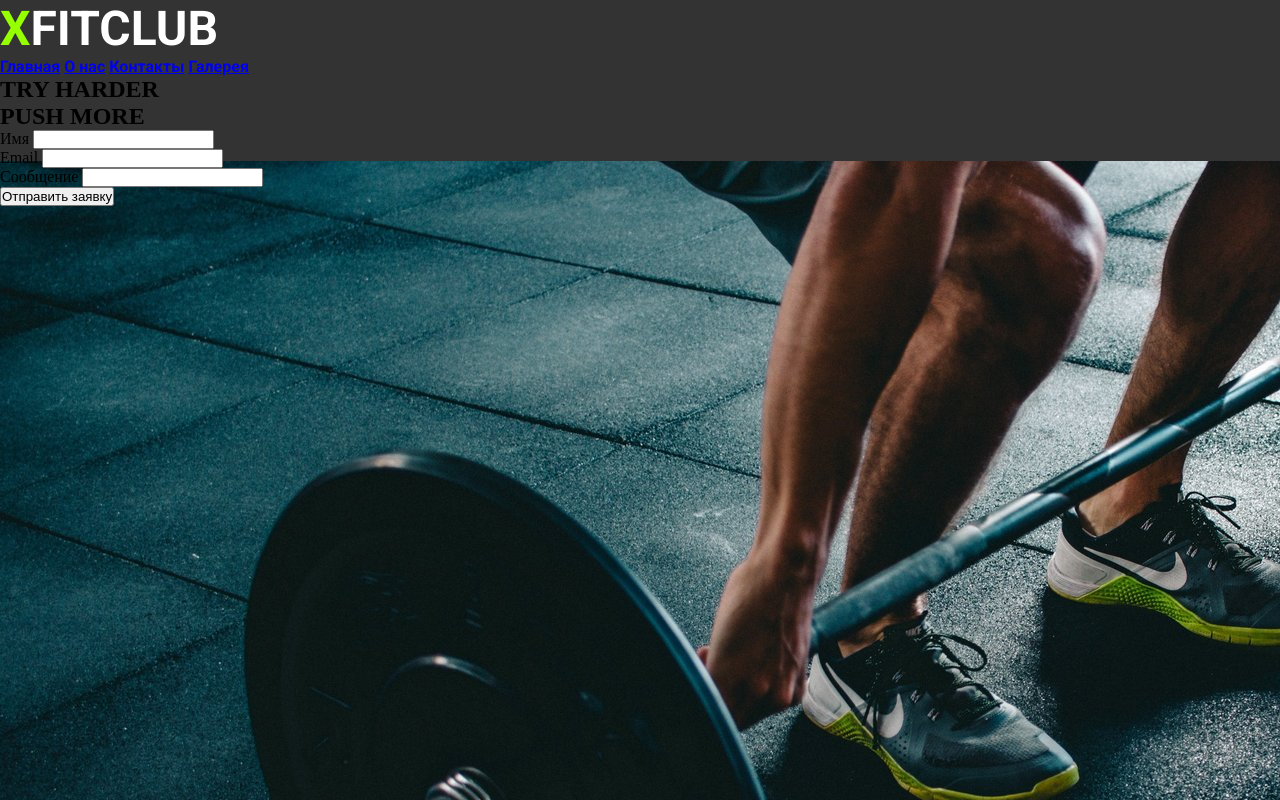
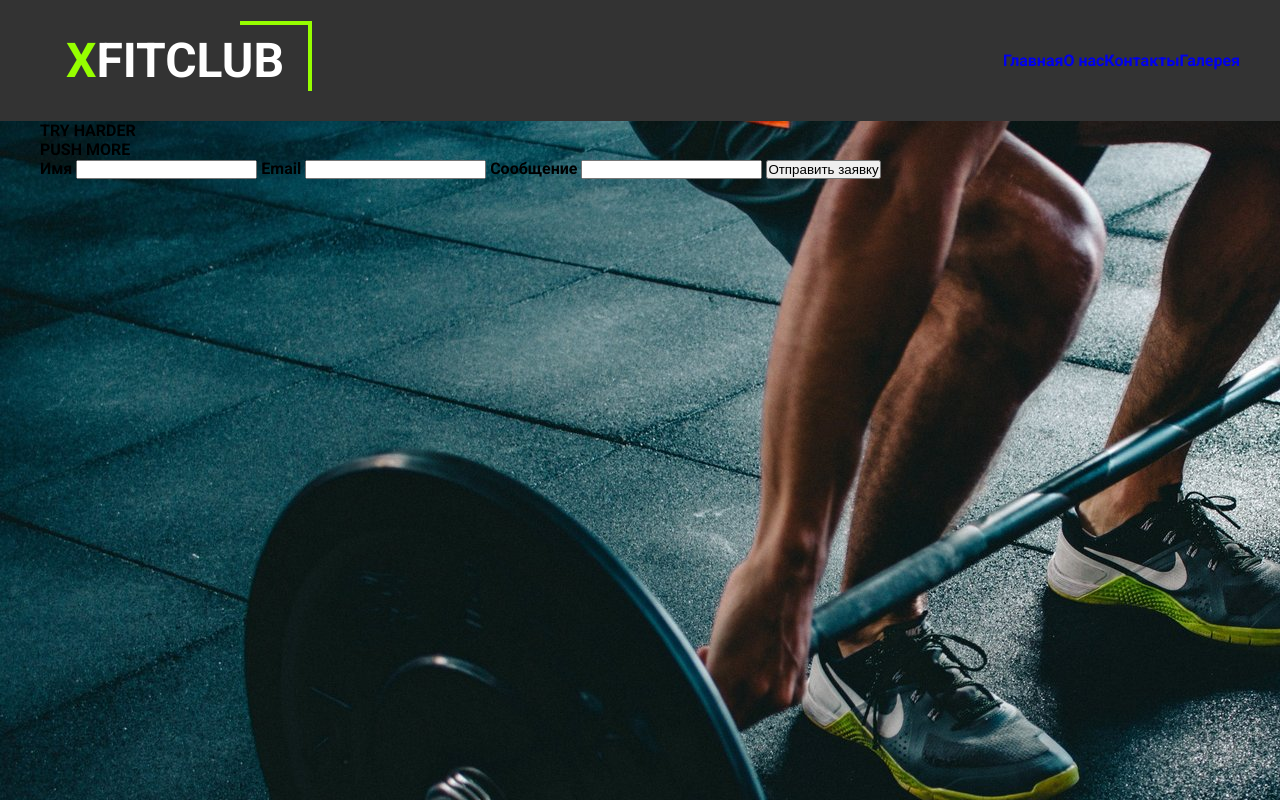
Before and after one commit to WHOamI2-crypto/web, a plain HTML site: page home.html in a window 1280 px wide. Drawn offline with Linux system fonts and the light colour scheme.

Commit message:
fix bags

```diff
--- a/home.html
+++ b/home.html
@@ -8,49 +8,58 @@
     <title>XFITCLUB</title>
 </head>
 <body>
-    <section class="header">
-        <container>
     <header class="header">
-            <p class="logo"><span class="X">X</span>FITCLUB</p>
+        <div class="container">
+            <div class="header-inner-wrapper">
+                <div class="wrapper-logo">
+                    <div class="logo"><span class="X">X</span>FITCLUB</div>
+                </div>
                 <div class="menu">
                     <nav class="nav">
                         <ul class="nav-list">
-                        <il class="nav-item"><a href="home.html" class="button">Главная</a></il>
-                        <il class="nav-item"><a  href="about_us.html" class="button">О нас</a></il>
-                        <il class="nav-item"><a  href="contact.html" class="button">Контакты</a></il>
-                        <il class="nav-item"><a  href="gallery.html" class="button">Галерея</a></il>
+                            <li class="nav-item">
+                                <a href="home.html" class="button">Главная</a>
+                            </li>
+                            <li class="nav-item">
+                                <a  href="about_us.html" class="button">О нас</a>
+                            </li>
+                            <li class="nav-item">
+                                <a  href="contact.html" class="button">Контакты</a>
+                            </li>
+                            <li class="nav-item">
+                                <a  href="gallery.html" class="button">Галерея</a>
+                            </li>
                         </ul>
                     </nav>
                 </div>
+            </div>
+        </div>
     </header>
-        </container>
-    </section>
-        <section class="main">
     <main class="main">
-                <container class="registration">
-                    <h1 class="harder">TRY HARDER</h1>
-                    <h1 class="more">PUSH MORE</h1>
-                    <div class="input">
-                        <label for="name" class="name">Имя</label>
+        <div class="container">
+            <form class="registration">
+                <p class="harder">TRY HARDER</p>
+                <p class="more">PUSH MORE</p>
+                <label class="name input">
+                    Имя
+                    <input type="text" class="input">
+                </label>
+                <label class="email">
+                    Email
                     <input type="text" class="name_name">
+                </label>
+                <label class="message">
+                    Сообщение
+                    <input type="text" class="name_name">
+                </label>
+                <button class="button">Отправить заявку</button>
+            </form>
         </div>
-                    <div class="input">
-                        <label for="email" class="email">Email</label>
-                        <input type="text" class="name_name">
+    </main>
+    <footer class="footer">
+        <div class="container">
+
         </div>
-                    <div class="input">
-                        <label for="message" class="message">Сообщение</label>
-                        <input type="text" class="name_name">
-                    </div>
-                    <button class="button">Отправить заявку</button>
-                </container>
-            </section>
-        </main>
-        <section class="footer">
-            <footer class="footer">
-
     </footer>
-        </section>
-
 </body>
 </html>
--- a/style.css
+++ b/style.css
@@ -1,49 +1,91 @@
-
 @import url('https://fonts.googleapis.com/css2?family=Poppins:wght@100&family=Roboto:wght@700&display=swap');
 
 * {
     margin: 0;
     padding: 0;
+    box-sizing: border-box;
 }
 
 body {
-    background-image: url("img/1660095847_32-sportishka-com-p-sport-estetika-sport-krasivo-foto-43.jpg")
+    background-image: url("img/1660095847_32-sportishka-com-p-sport-estetika-sport-krasivo-foto-43.jpg");
+    font-family: "Roboto";
+}
 
+a {
+   text-decoration: none;
+}
+
+ul {
+    list-style: none;
+}
+
+.container {
+    width: 1200px;
+    margin: 0 auto;
 }
 
 .header {
-    display: block;
-    margin: 0;
-    box-sizing: border-box;
+    display: flex;
+    align-items: center;
+    background-color: rgb(51, 51, 51);
+    margin: 0 auto;
     width: 100%;
     color: white;
-    font-family: "Roboto";
-
+    height: 121px;
 }
 
-span.X {
-    display: inline-block;
-    color: #96ff00;
+.header-inner-wrapper {
+    display: flex;
+    justify-content: space-between;
+}
 
+.wrapper-logo {
+    width: 270px;
+    height: 80px;
+    display: flex;
+    justify-content: center;
+    align-items: center;
+    position: relative;
+}
+
+.wrapper-logo::after {
+    content: '';
+    position: absolute;
+    width: 70px;
+    height: 4px;
+    top: 0;
+    right: 0;
+    background-color: #96ff00;
+}
+
+.wrapper-logo::before {
+    content: '';
+    position: absolute;
+    width: 70px;
+    height: 4px;
+    top: 33px;
+    right: -35px;
+    transform: rotate(90deg);
+    background-color: #96ff00;
 }
 
 .logo {
-    display: block;
-    font-size: 3rem;
+    font-size: 48px;
     font-weight: 700;
-    background-image: none;
     color: white;
-
 }
 
-header:before {
-    display: block;
-    background: #3333;
-    content:'';
-    height: 161px;
-    width: 100%;
-    position: absolute;
-    left: 0;
-    z-index: -1;
-    background-color:#333;
+.X {
+    display: inline-block;
+    color: #96ff00;
 }
+
+.menu {
+    display: flex;
+    align-items: center;
+}
+
+.nav-list {
+    display: flex;
+    align-items: center;
+}
```
Lines whose indentation alone changed are shown as unchanged.
